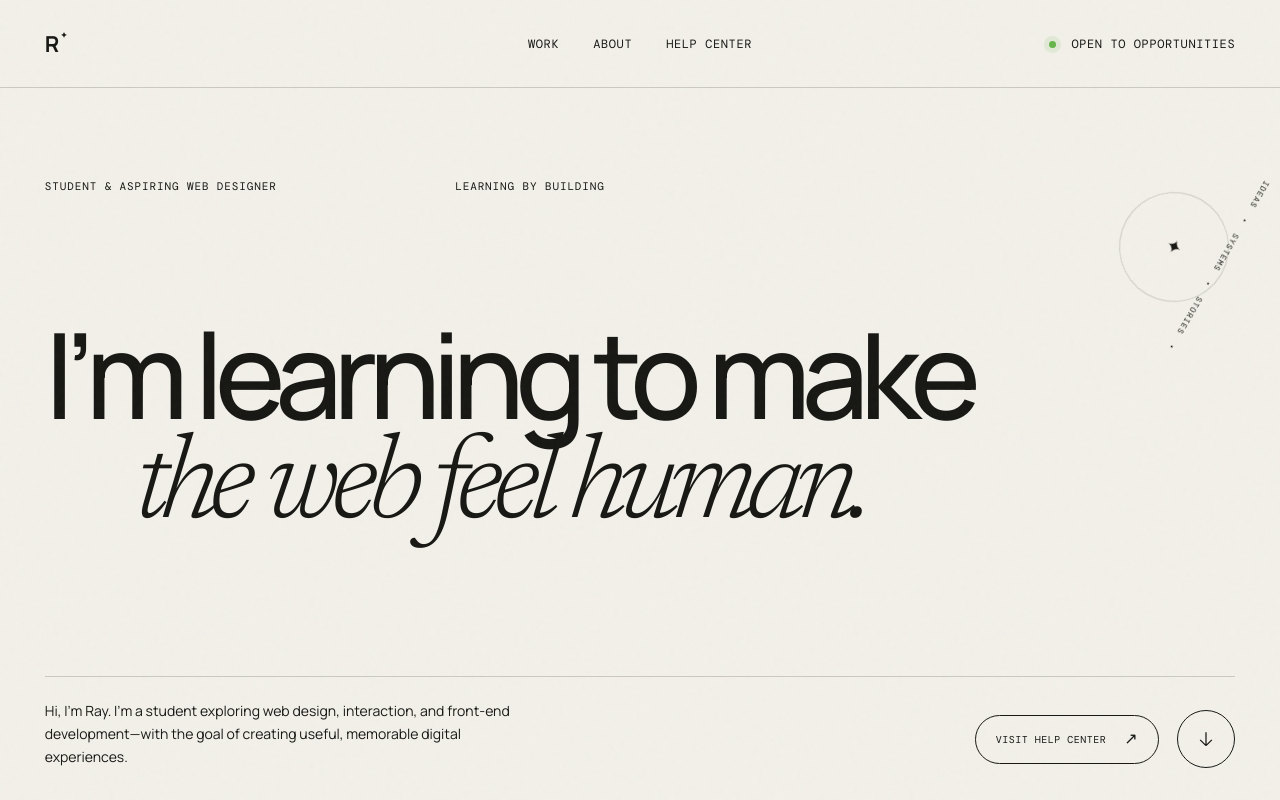
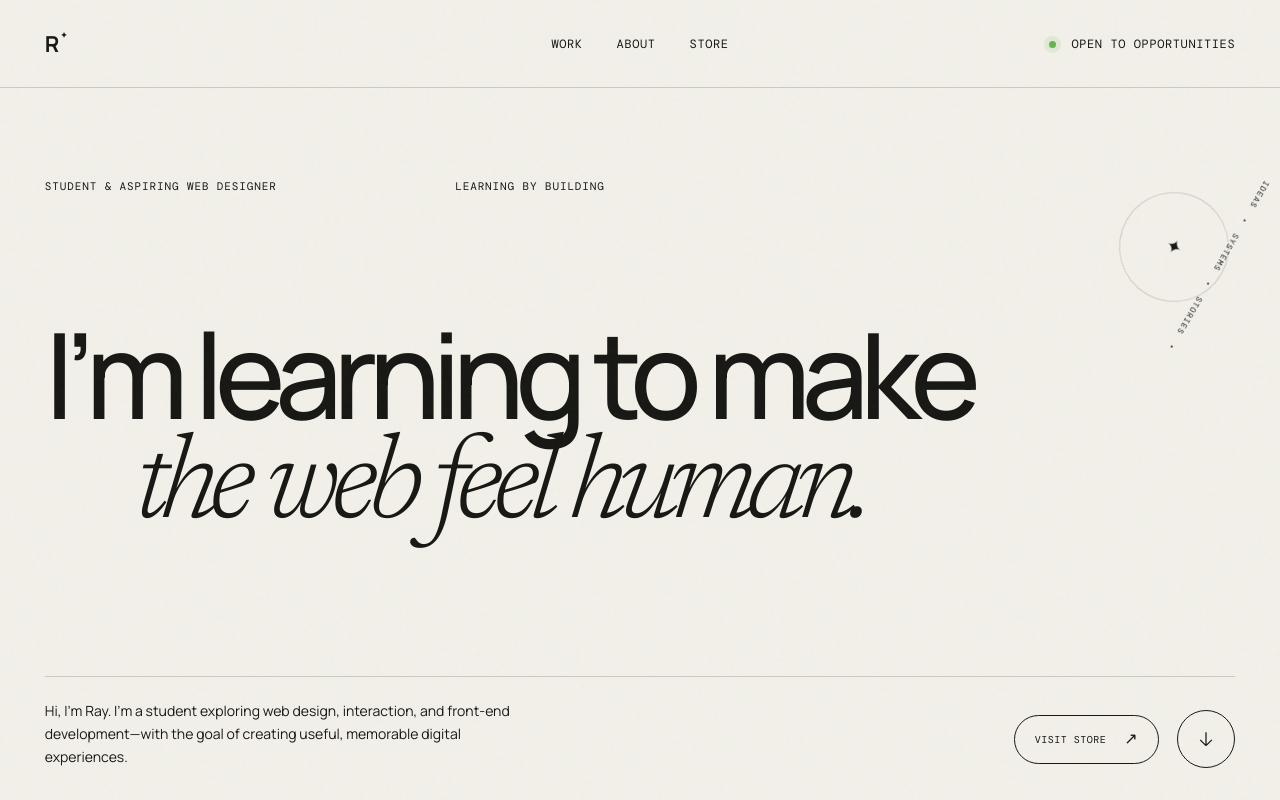
Before and after one commit to maoruichen0612-ui/Portfolio-Website, a plain HTML site: page index.html in a window 1280 px wide. Shown: the top 800 px of the page. Drawn offline with nearby package versions, Linux system fonts and the light colour scheme; a web font is replaced by a local one.

Commit message:
Point site links to store

```diff
--- a/index.html
+++ b/index.html
@@ -17,7 +17,7 @@
       <nav aria-label="Primary navigation">
         <a href="#work">Work</a>
         <a href="#about">About</a>
-        <a href="https://help.konesmp.uk" target="_blank" rel="noopener noreferrer">Help Center</a>
+        <a href="https://store.konesmp.uk" target="_blank" rel="noopener noreferrer">Store</a>
       </nav>
       <a class="availability" href="#contact"><i></i> Open to opportunities</a>
     </header>
@@ -32,7 +32,7 @@
         <div class="hero-footer reveal">
           <p>Hi, I’m Ray. I’m a student exploring web design, interaction, and front-end development—with the goal of creating useful, memorable digital experiences.</p>
           <div class="hero-actions">
-            <a class="help-button" href="https://help.konesmp.uk" target="_blank" rel="noopener noreferrer">Visit Help Center <span>↗</span></a>
+            <a class="help-button" href="https://store.konesmp.uk" target="_blank" rel="noopener noreferrer">Visit Store <span>↗</span></a>
             <a class="round-link" href="#work" aria-label="Explore selected work">
               <svg viewBox="0 0 24 24" aria-hidden="true"><path d="M12 4v16m0 0 7-7m-7 7-7-7" /></svg>
             </a>
```
